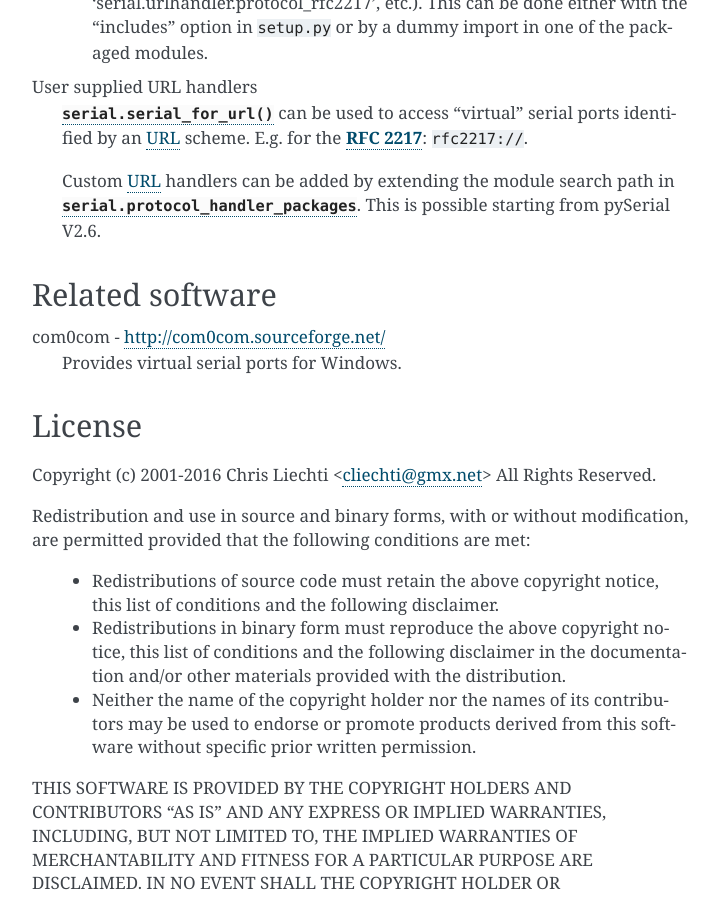
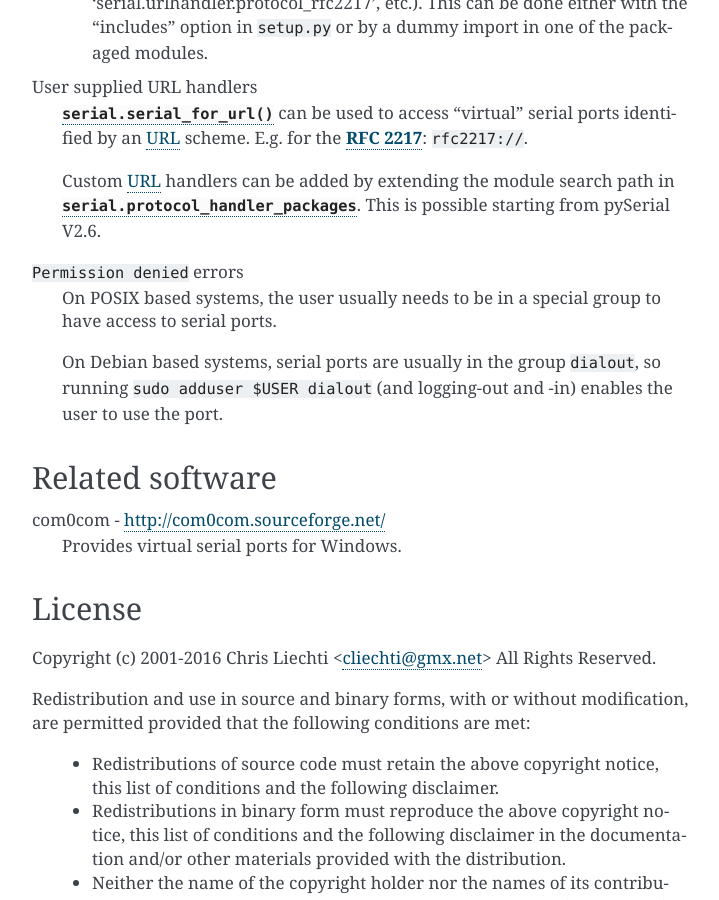
Before and after one commit to pyserial/pyserial, a Sphinx documentation site: the page built from documentation/appendix.rst, in a window 1280 px wide and 900 px high, scrolled down 1223 px. Shown: the whole window, without its empty margins (388-1107 px from the left). Built offline with Sphinx 7.4.7, drawn with Linux system fonts in a browser that asks for light colours.

Commit message:
docs: extend FAQ

```diff
--- a/documentation/appendix.rst
+++ b/documentation/appendix.rst
@@ -71,6 +71,14 @@ User supplied URL handlers
     search path in :data:`serial.protocol_handler_packages`. This is possible
     starting from pySerial V2.6.
 
+``Permission denied`` errors
+    On POSIX based systems, the user usually needs to be in a special group to
+    have access to serial ports.
+
+    On Debian based systems, serial ports are usually in the group ``dialout``,
+    so running ``sudo adduser $USER dialout`` (and logging-out and -in) enables
+    the user to use the port.
+
 
 Related software
 ================
```
